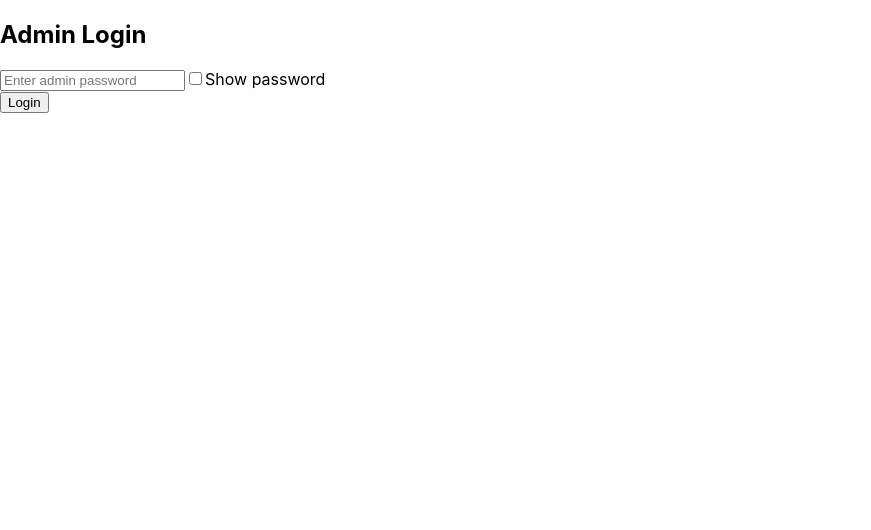
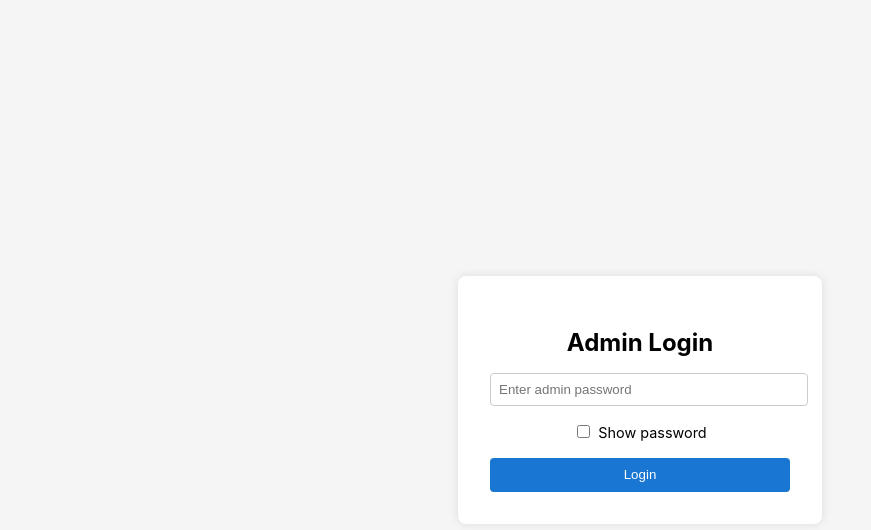
Before and after one commit to Aadithyakris/clinic-frontend, a React (Create React App) app in the folder src/: page / in a window 1280 px wide. Shown: the top 530 px of the page, without its empty margins (0-871 px from the left). Built offline with nearby package versions, Linux system fonts and the light colour scheme; the HTML template or start-up script is replaced by a standard one.

Commit message:
ui-admin_login

```diff
--- a/src/components/AdminLogin.js
+++ b/src/components/AdminLogin.js
@@ -1,3 +1,51 @@
+// // src/components/AdminLogin.js
+// import { useState } from 'react';
+
+// const AdminLogin = ({ onLogin }) => {
+//   const [password, setPassword] = useState('');
+//   const [error, setError] = useState('');
+//   const [showPassword, setShowPassword] = useState(false);
+
+//   const handleSubmit = (e) => {
+//     e.preventDefault();
+
+//     // Change this to your desired admin password
+//     if (password === 'doctor123') {
+//       onLogin();
+//     } else {
+//       setError('Incorrect password');
+//     }
+//   };
+
+//   return (
+//     <div>
+//       <h2>Admin Login</h2>
+//       <form onSubmit={handleSubmit}>
+//         <input
+//           type={showPassword ? 'text' : 'password'}
+//           placeholder="Enter admin password"
+//           value={password}
+//           onChange={(e) => setPassword(e.target.value)}
+//         />
+//         <label>
+//           <input
+//             type="checkbox"
+//             checked={showPassword}
+//             onChange={() => setShowPassword((prev) => !prev)}
+//           />
+//           Show password
+//         </label>
+//         <br />
+//         <button type="submit">Login</button>
+//       </form>
+//       {error && <p style={{ color: 'red' }}>{error}</p>}
+//     </div>
+//   );
+// };
+
+// export default AdminLogin;
+
+
 // src/components/AdminLogin.js
 import { useState } from 'react';
 
@@ -8,8 +56,6 @@ const AdminLogin = ({ onLogin }) => {
 
   const handleSubmit = (e) => {
     e.preventDefault();
-
-    // Change this to your desired admin password
     if (password === 'doctor123') {
       onLogin();
     } else {
@@ -18,27 +64,59 @@ const AdminLogin = ({ onLogin }) => {
   };
 
   return (
-    <div>
-      <h2>Admin Login</h2>
-      <form onSubmit={handleSubmit}>
+    <div style={{
+      display: 'flex',
+      justifyContent: 'center',
+      alignItems: 'center',
+      height: '100vh',
+      backgroundColor: '#f5f5f5'
+    }}>
+      <form onSubmit={handleSubmit} style={{
+        background: 'white',
+        padding: '2rem',
+        borderRadius: '8px',
+        boxShadow: '0 0 10px rgba(0, 0, 0, 0.1)',
+        width: '300px',
+        textAlign: 'center'
+      }}>
+        <h2 style={{ marginBottom: '1rem' }}>Admin Login</h2>
         <input
           type={showPassword ? 'text' : 'password'}
           placeholder="Enter admin password"
           value={password}
           onChange={(e) => setPassword(e.target.value)}
+          style={{
+            width: '100%',
+            padding: '0.5rem',
+            marginBottom: '1rem',
+            borderRadius: '4px',
+            border: '1px solid #ccc'
+          }}
         />
-        <label>
+        <div style={{ marginBottom: '1rem' }}>
+          <label style={{ fontSize: '0.9rem' }}>
             <input
               type="checkbox"
               checked={showPassword}
               onChange={() => setShowPassword((prev) => !prev)}
+              style={{ marginRight: '0.5rem' }}
             />
             Show password
           </label>
-        <br />
-        <button type="submit">Login</button>
+        </div>
+        <button type="submit" style={{
+          width: '100%',
+          padding: '0.6rem',
+          backgroundColor: '#1976d2',
+          color: 'white',
+          border: 'none',
+          borderRadius: '4px',
+          cursor: 'pointer'
+        }}>
+          Login
+        </button>
+        {error && <p style={{ color: 'red', marginTop: '1rem' }}>{error}</p>}
       </form>
-      {error && <p style={{ color: 'red' }}>{error}</p>}
     </div>
   );
 };
```
Lines whose indentation alone changed are shown as unchanged.
